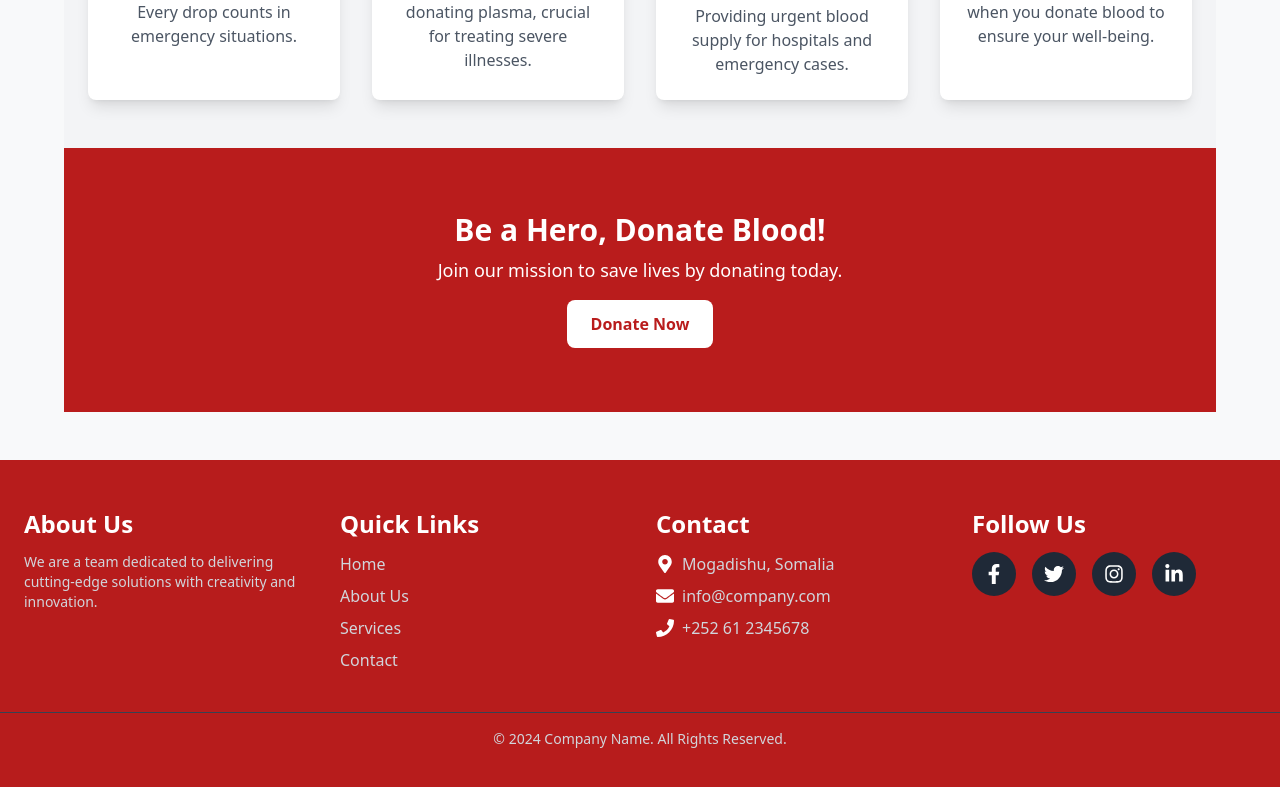
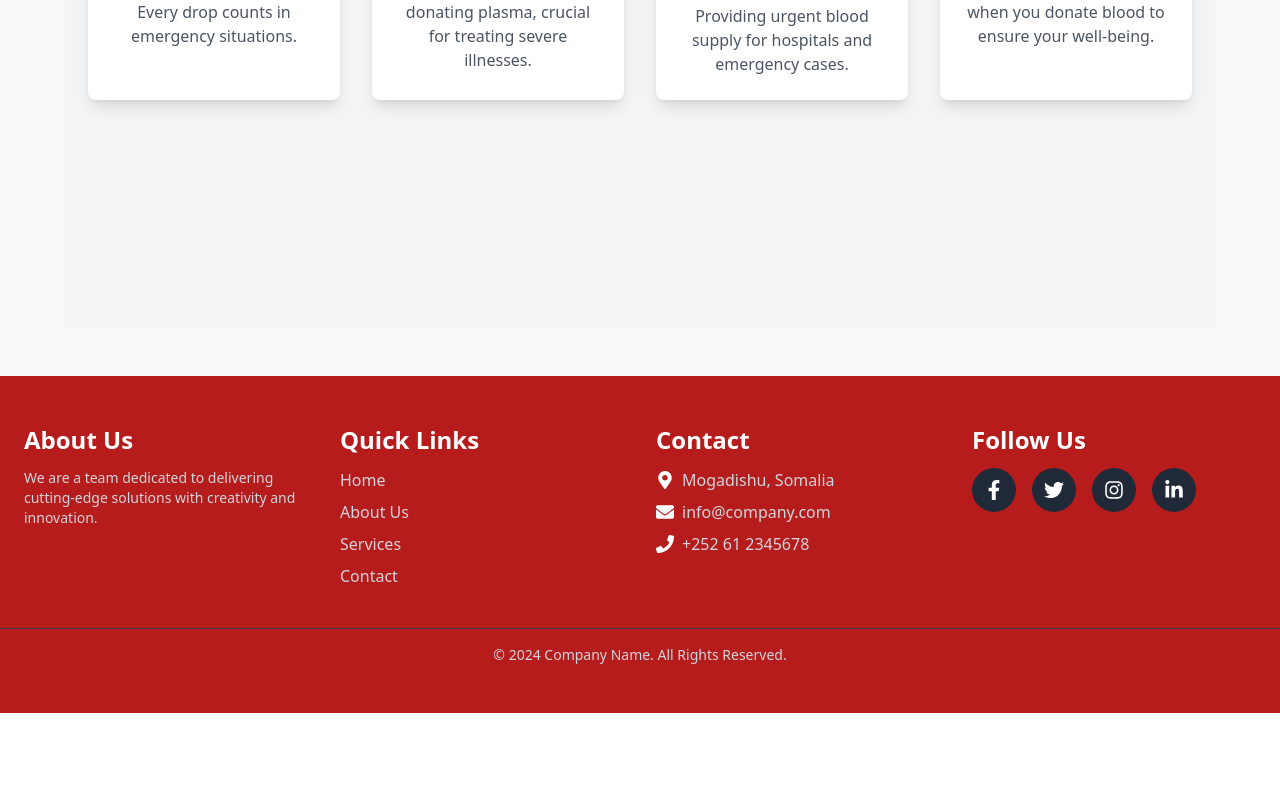
Before and after one commit to mupashirbare/Blood-donation-management, a React (Vite) app in the folder frontend/: page / in a window 1280 px wide. Shown: the part 1192-1979 px from the top of the page. After the commit the page ends 1905 px from the top, so only its background shows below. Built offline with nearby package versions, Linux system fonts and the light colour scheme.

Commit message:
i was Updated the services pages of the projects .

```diff
--- a/frontend/src/pages/ServicesPage.jsx
+++ b/frontend/src/pages/ServicesPage.jsx
@@ -47,14 +47,7 @@ const ServicesPage = () => {
         ))}
       </div>
 
-      {/* Call to Action */}
-      <div className="text-center bg-red-700 text-white py-16 px-6">
-        <h2 className="text-3xl font-bold">Be a Hero, Donate Blood!</h2>
-        <p className="mt-2 text-lg">Join our mission to save lives by donating today.</p>
-        <a href="/donate" className="mt-4 inline-block bg-white text-red-700 font-bold py-3 px-6 rounded-lg hover:bg-gray-200 transition">
-          Donate Now
-        </a>
-      </div>
+
     </div>
   );
 };
```
